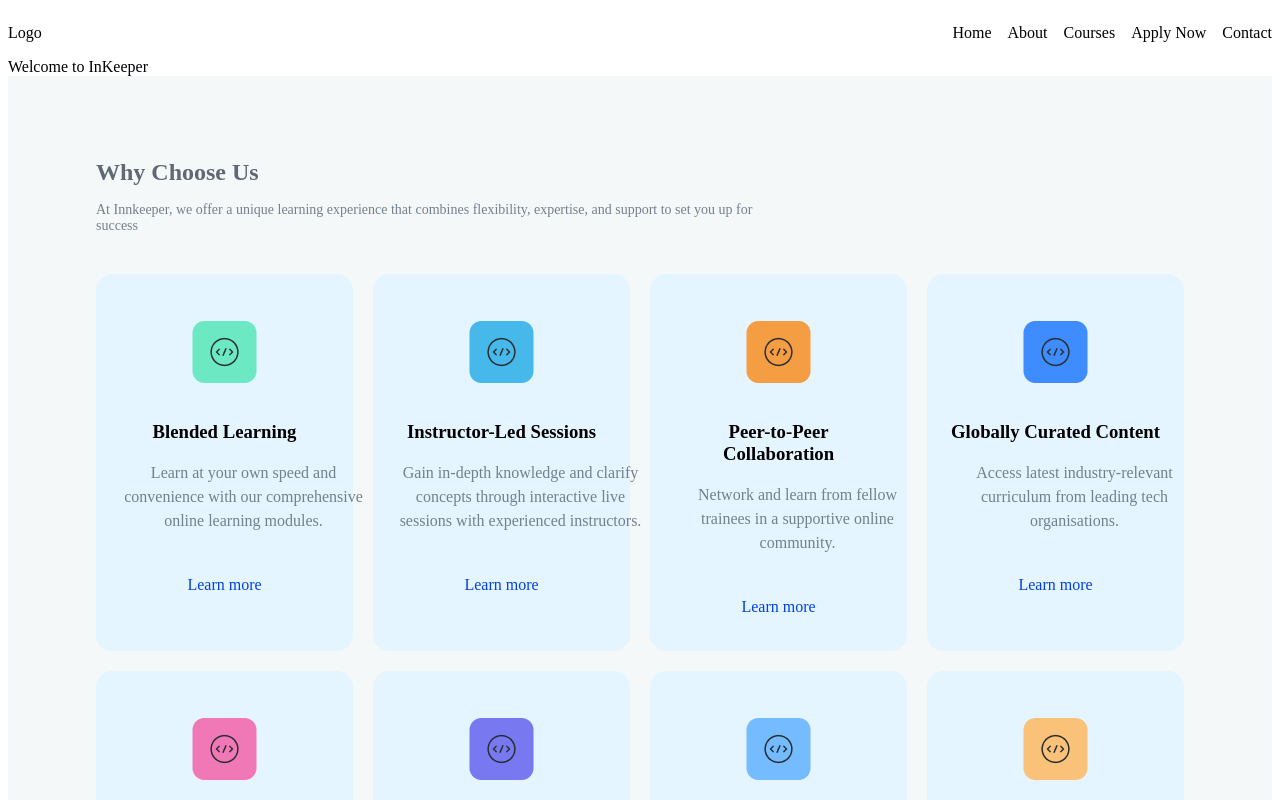
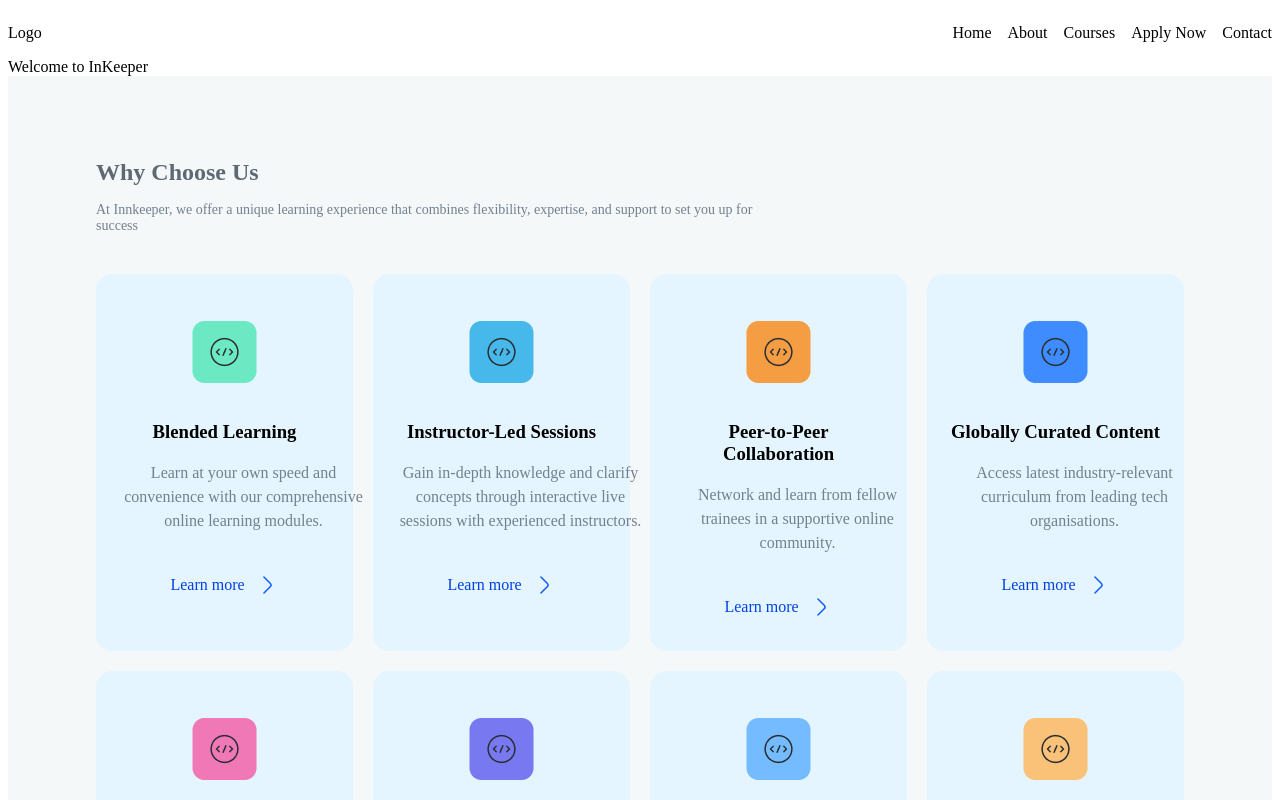
Before and after one commit to SamuelOkoduwa/InkeeperApp, a React (Vite) app: page / in a window 1280 px wide. Shown: the top 800 px of the page. Built offline with nearby package versions, Linux system fonts and the light colour scheme.

Commit message:
Another added styles to commit

```diff
--- a/src/components/WhyChooseUs/WhyChooseUsCard.jsx
+++ b/src/components/WhyChooseUs/WhyChooseUsCard.jsx
@@ -1,16 +1,21 @@
 import React from "react";
 import style from "./WhyChooseUsCard.module.css";
 
-const WhyChooseUsCard = ({ title, description, icon, link }) => {
+const WhyChooseUsCard = ({ title, description, icon, link, arrow }) => {
   return (
+    <>
       <div className={style.featureCard}>
         <img src={icon} alt={`${title} icon`} className={style.icon} />
         <h3 className="{` ${style.title} ${style[styleName]}`}">{title}</h3>
         <p className={style.description}>{description}</p>
+        <div className={style.arrowlearnmore}>
           <a href={link} className={style.learnMore}>
             Learn more
+            <img src={arrow} className={style.arrow} />
           </a>
         </div>
+      </div>
+    </>
   );
 };
 
--- a/src/components/WhyChooseUs/WhyChooseUsCard.module.css
+++ b/src/components/WhyChooseUs/WhyChooseUsCard.module.css
@@ -67,12 +67,22 @@
   font-weight: 400;
   line-height: 24px;
   text-align: left;
-  width: 91px;
-  height: 24px;
-  gap: 0px;
-  opacity: 0px;
   color: #0041e4;
   text-decoration: none;
+  display: inline-flex;
+  align-items: center;
+}
+.arrow {
+  margin-left: 10px;
+  display: inline-block;
+  vertical-align: middle;
+}
+.arrowlearnmore {
+  width: Hug (171px) px;
+  height: Hug (48px) px;
+  border-radius: 8px 0px 0px 0px;
+  display: inline-flex;
+  align-items: center;
 }
 .description {
   font-family: Poppins;
--- a/src/components/WhyChooseUs/WhyChooseUsGrid.jsx
+++ b/src/components/WhyChooseUs/WhyChooseUsGrid.jsx
@@ -9,6 +9,7 @@ const learningOptions = [
       "Learn at your own speed and convenience with our comprehensive online learning modules.",
     icon: "src/components/WhyChooseUs/whyimages/Frame 82.png",
     link: "#",
+    arrow: "src/components/WhyChooseUs/whyimages/arrow-right (1).png",
     styleName: "blendedLearning",
   },
   {
@@ -17,6 +18,7 @@ const learningOptions = [
       "Gain in-depth knowledge and clarify concepts through interactive live sessions with experienced instructors.",
     icon: "src/components/WhyChooseUs/whyimages/secondf.png.png",
     link: "#",
+    arrow: "src/components/WhyChooseUs/whyimages/arrow-right (1).png",
     styleName: "instructorLedSessions",
   },
   {
@@ -25,6 +27,7 @@ const learningOptions = [
       "Network and learn from fellow trainees in a supportive online community.",
     icon: "src/components/WhyChooseUs/whyimages/Frame 82 (1).png",
     link: "#",
+    arrow: "src/components/WhyChooseUs/whyimages/arrow-right (1).png",
     styleName: "peerCollaboration",
   },
   {
@@ -33,6 +36,7 @@ const learningOptions = [
       "Access latest industry-relevant curriculum from leading tech organisations.",
     icon: "src/components/WhyChooseUs/whyimages/Frame 82 (2).png",
     link: "#",
+    arrow: "src/components/WhyChooseUs/whyimages/arrow-right (1).png",
     styleName: "globallyCurated",
   },
   {
@@ -41,6 +45,7 @@ const learningOptions = [
       "Receive guidance and support from experienced professionals in your chosen tech field.",
     icon: "src/components/WhyChooseUs/whyimages/Frame 82 (3).png",
     link: "#",
+    arrow: "src/components/WhyChooseUs/whyimages/arrow-right (1).png",
     styleName: "expertMentorship",
   },
   {
@@ -49,6 +54,7 @@ const learningOptions = [
       "Benefit from content that addresses the specific needs and context of the African tech market.",
     icon: "src/components/WhyChooseUs/whyimages/Frame 82 (4).png",
     link: "#",
+    arrow: "src/components/WhyChooseUs/whyimages/arrow-right (1).png",
     styleName: "locallyTailored",
   },
   {
@@ -57,6 +63,7 @@ const learningOptions = [
       "Choose a payment plan that fits your budget, making quality tech education accessible to everyone.",
     icon: "src/components/WhyChooseUs/whyimages/Frame 82 (5).png",
     link: "#",
+    arrow: "src/components/WhyChooseUs/whyimages/arrow-right (1).png",
     styleName: "flexiblePayment",
   },
   {
@@ -65,6 +72,7 @@ const learningOptions = [
       "Explore opportunities to launch your own tech-driven venture.",
     icon: "src/components/WhyChooseUs/whyimages/Frame 82 (6).png",
     link: "#",
+    arrow: "src/components/WhyChooseUs/whyimages/arrow-right (1).png",
     styleName: "entrepreneurshipSupport",
   },
 ];
@@ -89,6 +97,7 @@ const WhyChooseUsGrid = () => {
               description={Option.description}
               icon={Option.icon}
               link={Option.link}
+              arrow={Option.arrow}
               styleName={Option.styleName}
             />
           ))}
```
Also changed, not shown: src/components/WhyChooseUs/whyimages/arrow-right (1).png (added). Lines whose indentation alone changed are shown as unchanged.
